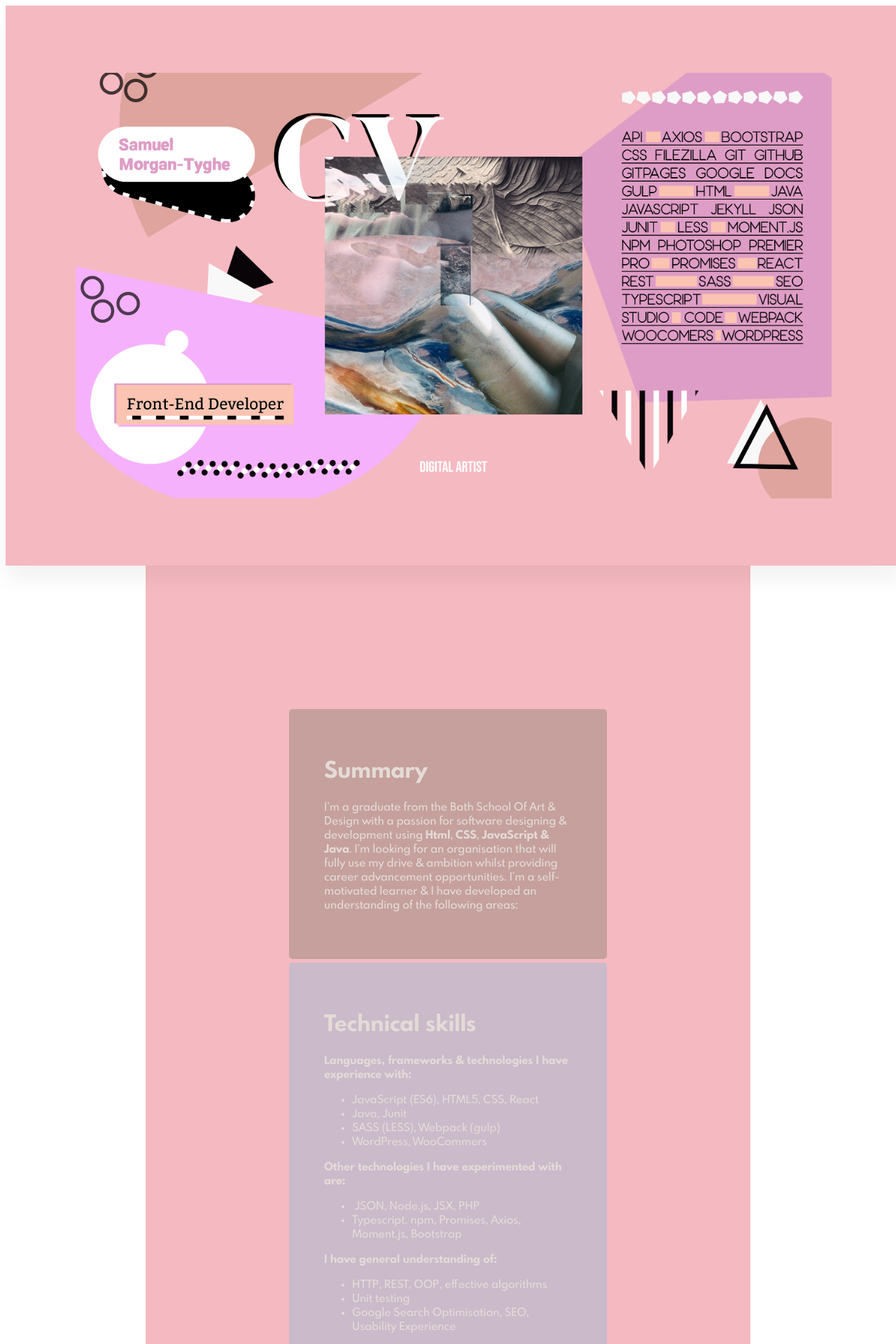
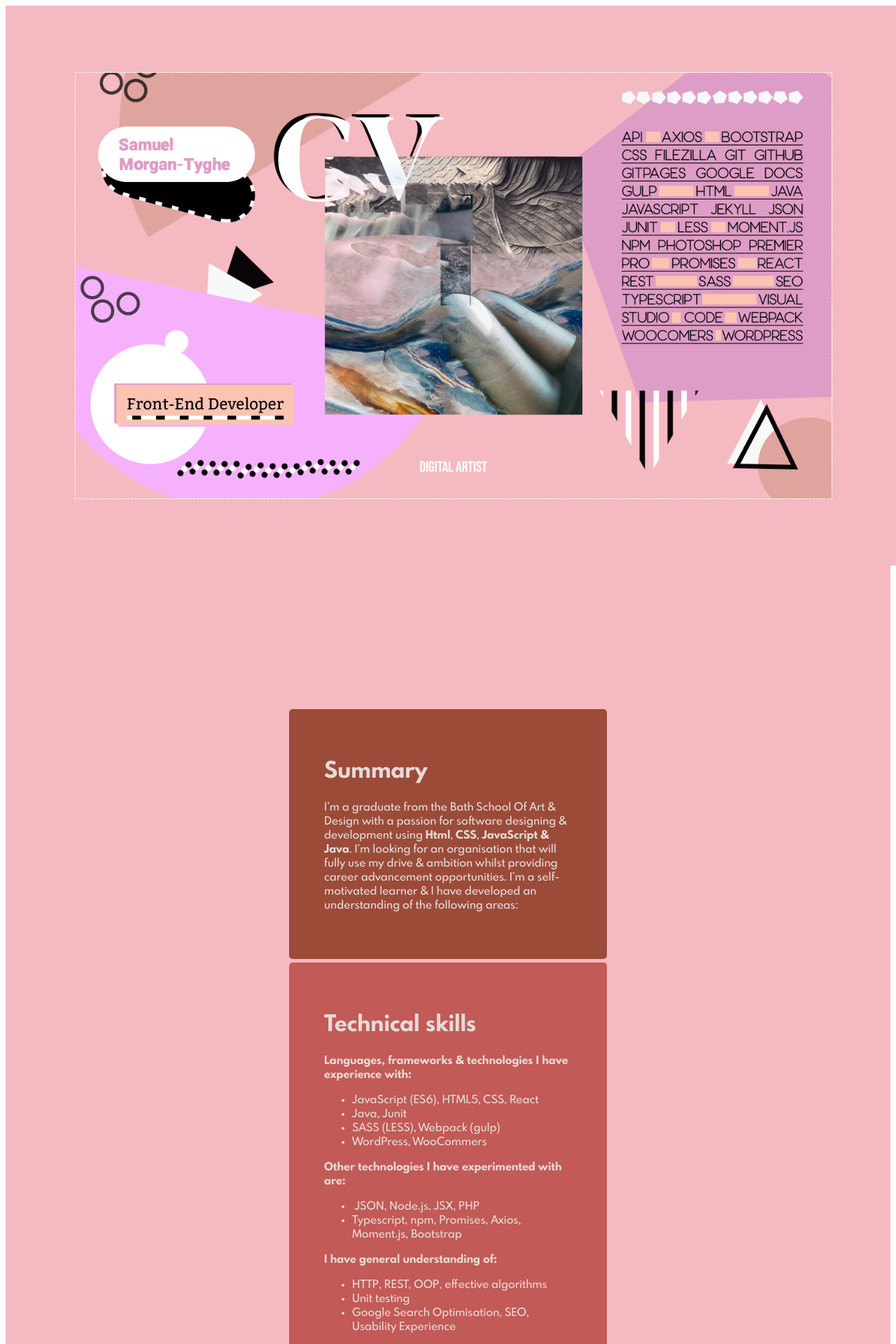
Before and after one commit to Samuel-Morgan-Tyghe/Resume, a React (Create React App) app: page / in a window 1280 px wide. Shown: the top 1920 px of the page at 70% size. Built offline with nearby package versions, Linux system fonts and the light colour scheme.

Commit message:
better color and border box css

```diff
--- a/src/App.css
+++ b/src/App.css
@@ -5,12 +5,8 @@
   src: url('./fonts/Spartan\ MB\ VF.ttf');
 }
 
-.app{
-  align-items: center;
-  justify-content: center;
-  width: 100vw;
-  height: 100vh;
-  background-color: #E4DBD7;
+.App{
+  background-color: #F5B9C1;
 }
 
 .header{
@@ -32,17 +28,19 @@ width: 1080px;
   display: flex;
   align-items: center;
   justify-content: center;
+  margin: auto;
   width: 100%;
   height: 100%;
   background-color: #F5B9C1;
   /* background-image: linear-gradient(150deg, #607D8B 0%, #9C27B0 100%, #ff1ff7 100%); */
-  box-shadow: 0 20px 27px rgba(0, 0, 0, 0.05);
+  /* box-shadow: 0 20px 27px rgba(0, 0, 0, 0.05); */
   transform-style: preserve-3d;
   transition-timing-function: ease-in-out;
 }
 
 .Tilt-inner {
   font-size: 100px;
+  border: 1px dashed white;
 }
 
 
@@ -78,7 +76,7 @@ background-color: #F5B9C1;
 }
 
 .summary{
-background-color: #C5A09C;
+background-color: #9C4B39;
 padding: 50px;
 border-radius: 5px;
 margin: 5px;
@@ -86,7 +84,7 @@ margin: 5px;
 }
 
 .tSkills{
-  background-color: #CABACA;
+  background-color: #C25A57;
   color: white;
   padding: 50px;
   border-radius: 5px;
@@ -96,7 +94,7 @@ margin: 5px;
 
 .pSkills{
   margin: 5px;
-  background-color: #C7AB9D;
+  background-color: #AE6268;
   padding: 50px;
   border-radius: 5px;
 }
@@ -104,7 +102,7 @@ margin: 5px;
 
 .projects{
   margin: 5px;
-  background-color: #9F8F7F;
+  background-color: #AF5267;
   padding: 50px;
   border-radius: 5px;
 }
@@ -133,12 +131,12 @@ margin: 5px;
   border-radius: 5px;
 }
 
-p, h1, h2, h3, ul {
+p, h1, h2, h3, ul, a {
   font-family: Spartan;
   color: #E4DBD7;
   }
 
-p:hover, h1:hover, h2:hover, h3:hover, ul:hover {
+p:hover, h1:hover, h2:hover, h3:hover, ul:hover, a:hover {
 color: white;
 
 }
--- a/src/App.js
+++ b/src/App.js
@@ -123,6 +123,7 @@ class App extends Component {
 <li>Local Server to store login information</li>
 </ul>
 <p><strong>Technologies &amp; Tools</strong>: API, JSON, React, Animations, gulp, Sass, Photoshop</p>
+<hr></hr>
 <h2><a href="https://github.com/Samuel-Morgan-Tyghe/Creative-Portfolio">Creative Portfolio</a></h2>
 <p><em>My personal creative Portfolio made using Jekyll</em></p>
 <ul>
@@ -131,6 +132,7 @@ class App extends Component {
 <li>Liquid, Layouts, Custom Theme</li>
 </ul>
 <p><strong>Technologies &amp; Tools</strong>: Jekyll, Ruby, Git, Liquid, Themes</p>
+<hr></hr>
 <h2><a href="https://github.com/Samuel-Morgan-Tyghe/Weather-App">Weather-App</a></h2>
 <p><em>An App for checking the Weather in 3 different cities.</em></p>
 <ul>
@@ -139,6 +141,7 @@ class App extends Component {
 <li>Less and Bootstrap.</li>
 </ul>
 <p><strong>Technologies &amp; Tools</strong>: HTML5, LESS, Npm, Webpack, Gulp, Typescript, Promises, Api, Axios, HTTP, Moment.js, Git, Bootstrap, JSON.</p>
+<hr></hr>
 <h2><a href="https://automated-art.co.uk/">E-commerce platform: Automated-Art&nbsp;</a></h2>
 <p>Founder 2018 - Present</p>
 <p><em>An e-commerce Where I automate the creation, distribution and marketing on artwork.</em></p>
@@ -148,6 +151,7 @@ class App extends Component {
 <li>Plugin optimisation &amp; configuration.</li>
 </ul>
 <p><strong>Technologies &amp; Tools</strong>: Google Analytics, Google Vision API, Lightroom, FileZilla, Photoshop, Woo-commerce, Product CSV, W3 Total Cache.</p>
+<hr></hr>
 <h2><a href="https://github.com/Samuel-Morgan-Tyghe/Basic-Website-To-React">Web Design/Development: Side Room Recordings</a></h2>
 <p><em>A commercial website advertising the services of a portable recording studio, its playful approach includes P5js of different shapes of sound waves involved in recording.&nbsp;</em></p>
 <ul>
@@ -156,6 +160,7 @@ class App extends Component {
 <li>Fully Responsive Design</li>
 </ul>
 <p><strong>Technologies &amp; Tools</strong>: JavaScript, CSS, Html, p5.js, git-pages, Visual Studio Code.</p>
+<hr></hr>
 <h2><a href="https://github.com/Samuel-Morgan-Tyghe/Ambient-Tic-Tac-Toe">Gaming Project &ndash; Tic Tac Toe</a></h2>
 <p><em>A visual &amp; auditory remake of the traditional tic-tac-toe game, using Java swing GUI to incorporate interactive Gifs &amp; audio samples from exotic instruments.</em></p>
 <ul>
@@ -164,6 +169,7 @@ class App extends Component {
 <li>Use of Java algorithms &amp; data structures.</li>
 </ul>
 <p><strong>Technologies &amp; Tools</strong>: Java, Swing, AudioInputStream, AudioSystem, Clip, Color, GradientPaint, Graphics, Graphics2D.</p>
+<hr></hr>
 <h2><a href="https://github.com/Samuel-Morgan-Tyghe/Database-Create-And-Login">Database Project &ndash; Login DB</a></h2>
 <p><em>An application to simulate the secure login process, containing a Create Account &amp; Login page that stores user details on an online database using SQL PhpMyAdmin Passwords are encrypted using jBCrypt.</em></p>
 <ul>
@@ -172,6 +178,7 @@ class App extends Component {
 <li>End-to-end testing to discover usability, functionality &amp; security testing.</li>
 </ul>
 <p><strong>Technologies &amp; Tools</strong>: Java, SQL, JDBC, Encryption, JBCrypt, JUnit, Swing.</p>
+<hr></hr>
 <h2><a href="https://github.com/Samuel-Morgan-Tyghe/App-Droste">Droste Effect App - Multi-platform App</a></h2>
 <p><em>An interactive application allowing users to manipulate images using the droste effect, the app primarily uses processing.&nbsp;</em></p>
 <ul>
@@ -192,6 +199,7 @@ class App extends Component {
 <li>Self Initiated&nbsp;</li>
 <li>Loyal</li>
 </ul>
+<hr></hr>
 <h2>Freelance</h2>
 <p>Graphic Designer 2017 &ndash; Present</p>
 <p><em>I have been commissioned by musicians, charities &amp; music Venues to undertake tailor made, client led work. This required working &amp; sticking to deadlines despite changes to the client's requirements. To maintain high standards of quality, I kept up to date with the latest developments in creative software. This complimented my artistic ability &amp; passion for self development.</em></p>
```
